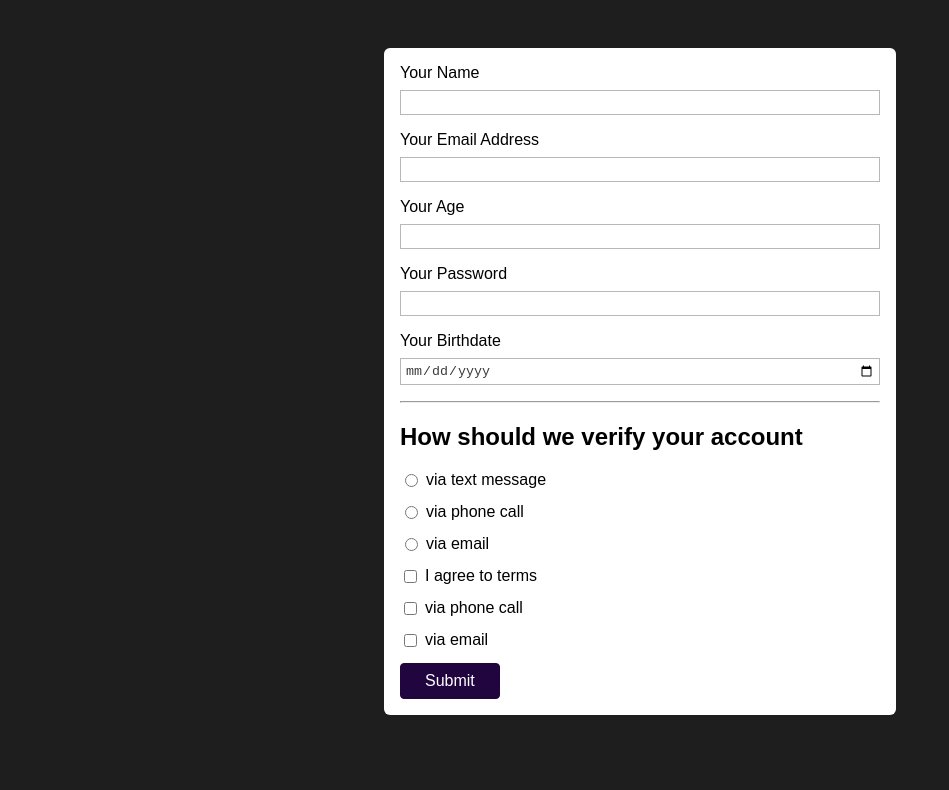
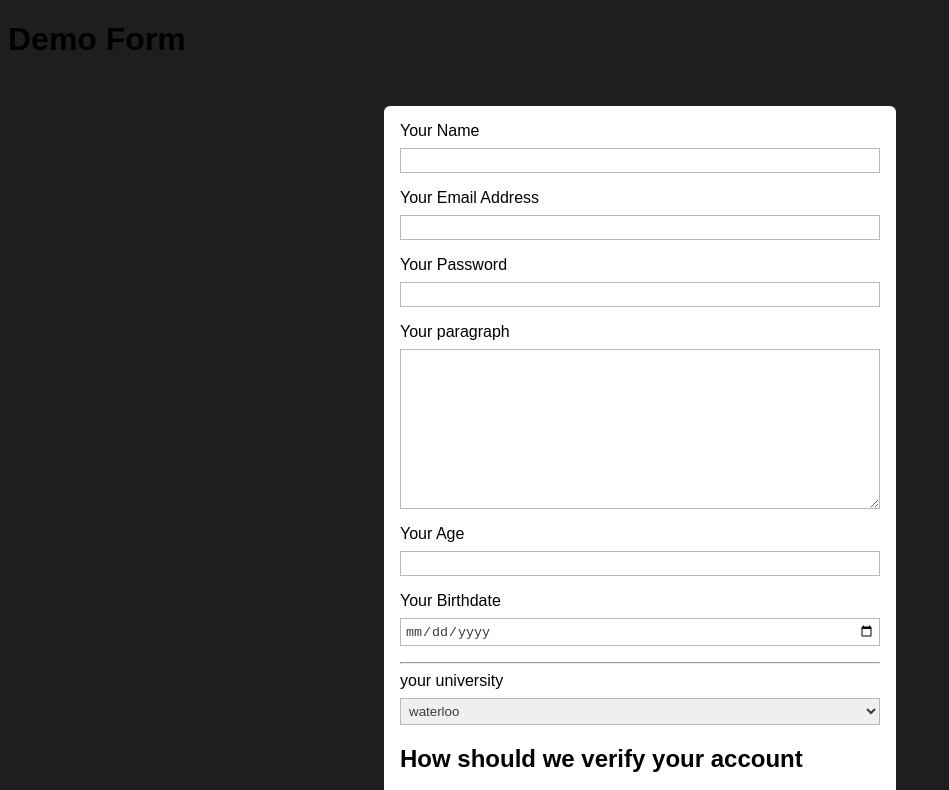
Before and after one commit to pranavishal/HTML-Forms, a plain HTML site: page index.html in a window 1280 px wide. Shown: the top 790 px of the page, without its empty margins (0-949 px from the left). Drawn offline with Linux system fonts and the light colour scheme.

Commit message:
semantic nonsense

```diff
--- a/index.css
+++ b/index.css
@@ -15,7 +15,7 @@ label {
     display: block;
 }
 
-input {
+input, textarea, select {
     width: 100%;
     display: block;
     margin-bottom: 1rem;
@@ -25,7 +25,7 @@ input {
     color: rgb(61, 58, 58);
 }
 
-input:focus {
+input:focus, textarea:focus {
     background-color: rgb(219, 190, 253);
     color: rgb(32, 5, 63);
     border-color: rgb(32, 5, 63);
--- a/index.html
+++ b/index.html
@@ -7,18 +7,43 @@
     <link rel="stylesheet" href="index.css" />
   </head>
   <body>
+    <header>
+      <h1>Demo Form</h1>
+    </header>
+
+    <main>
       <form action="/" method="get">
+        <section>
           <label for="username">Your Name</label>
           <input type="text" name="user-name" id="username" />
+
           <label for="useremail">Your Email Address</label>
           <input type="email" name="user-email" id="useremail" />
+
+          <label for="password">Your Password</label>
+          <input type="password" name="user-password" id="password" />
+        </section>
+
+        <label for="paragraph">Your paragraph</label>
+        <textarea
+          name="paragraph"
+          id="paragraph"
+          cols="30"
+          rows="10"
+        ></textarea>
+
         <label for="userage">Your Age</label>
         <input type="number" step="2" name="user-age" id="userage" />
-      <label for="password">Your Password</label>
-      <input type="password" name="user-password" id="password" />
+
         <label for="date">Your Birthdate</label>
         <input type="date" name="" id="date" />
         <hr />
+        <label for="uni">your university</label>
+        <select name="uni" id="uni">
+          <option value="w">waterloo</option>
+          <option value="l">laurier</option>
+          <option value="g">guelph</option>
+        </select>
         <h2>How should we verify your account</h2>
         <div class="form-inline">
           <input type="radio" id="text" name="verify" value="text" />
@@ -49,5 +74,6 @@
 
         <button>Submit</button>
       </form>
+    </main>
   </body>
 </html>
```
Lines whose indentation alone changed are shown as unchanged.
